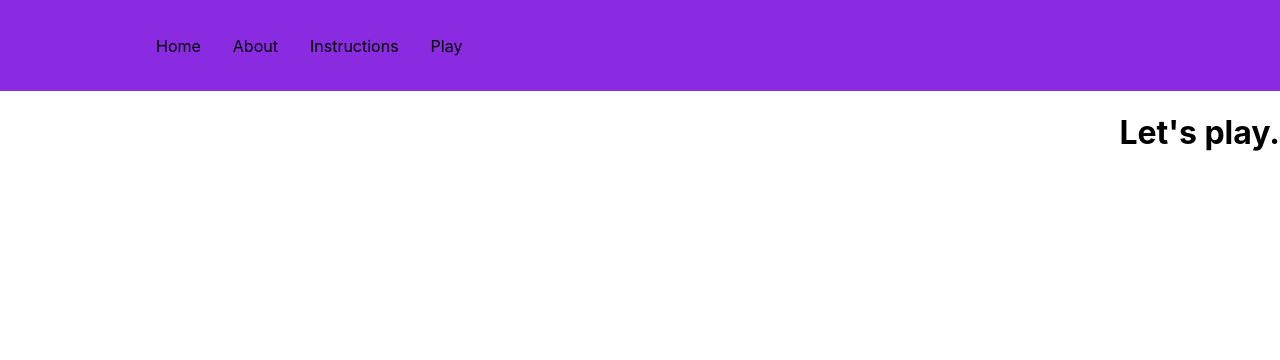
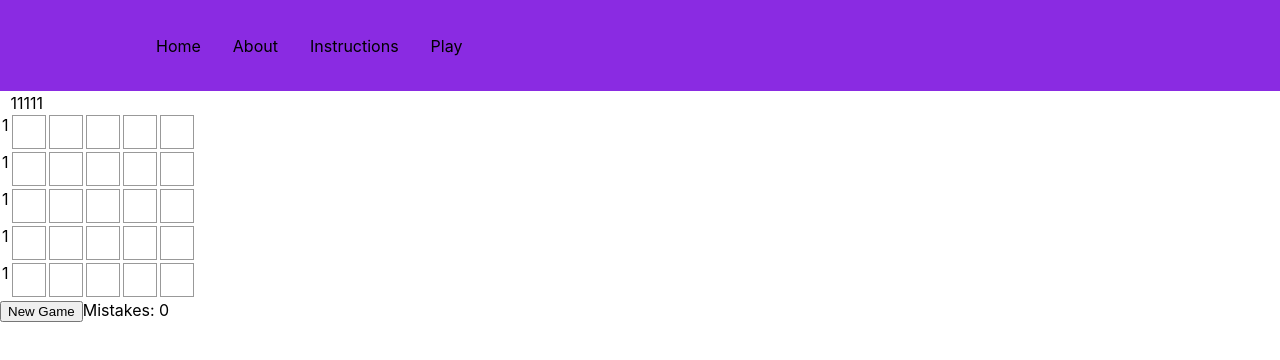
Before and after one commit to ehhiggins37/nonogram-hero, a React (Create React App) app: page /play in a window 1280 px wide. Shown: the top 360 px of the page. Built offline with nearby package versions, Linux system fonts and the light colour scheme.

Commit message:
finally got board working

```diff
--- a/public/index.html
+++ b/public/index.html
@@ -5,7 +5,7 @@
     <link rel="icon" href="%PUBLIC_URL%/favicon.ico" />
     <meta name="viewport" content="width=device-width, initial-scale=1" />
     <meta name="theme-color" content="#000000" />
-    <meta name="description" content="Web site created using create-react-app" />
+    <meta name="Nonogram Hero" content="Web site created using create-react-app" />
     <link rel="apple-touch-icon" href="%PUBLIC_URL%/logo192.png" />
     <!--
       manifest.json provides metadata used when your web app is installed on a
@@ -21,7 +21,7 @@
       work correctly both with client-side routing and a non-root public URL.
       Learn how to configure a non-root public URL by running `npm run build`.
     -->
-    <title>React App</title>
+    <title>Nonogram Hero</title>
   </head>
   <body>
     <noscript>You need to enable JavaScript to run this app.</noscript>
--- a/src/App.css
+++ b/src/App.css
@@ -1,5 +1,3 @@
-
-
 .App {
   text-align: center;
 }
@@ -19,3 +17,18 @@
   font-size: calc(10px + 2vmin);
   color: black;
 }
+
+.square {
+  background: #fff;
+  border: 1px solid #999;
+  float: left;
+  font-size: 24px;
+  font-weight: bold;
+  line-height: 34px;
+  height: 34px;
+  margin-right: -1px;
+  margin-top: -1px;
+  padding: 0;
+  text-align: center;
+  width: 34px;
+}
--- /dev/null
+++ b/src/components/Board.js
@@ -0,0 +1,134 @@
+import React from 'react';
+import Square from './Square'
+import Clues from './Clues'
+
+export default class Board extends React.Component {
+  constructor(props) {
+    super(props);
+    this.state = {
+      mistakes: 0,
+      puzzle: Array(25).fill(false),
+      guesses: Array(25).fill(false)
+    }
+    this.handleSubmit = this.handleSubmit.bind(this);
+    this.handleClick = this.handleClick.bind(this);
+  }
+
+  componentDidMount() {
+    this.newPuzzle()
+  }
+
+  toIndex(row, column) {
+    return row * 5 + column
+  }
+
+  newPuzzle() {
+    // console.log('new game')
+    let mistakes = this.state.mistakes
+    let puzzle = this.state.puzzle
+    let guesses = this.state.guesses
+    this.setState({mistakes: 0});
+    this.setState({puzzle: (Array.from(Array(25), () => Math.random(1)<0.5))});
+    this.setState({guesses: (Array.from(Array(25).fill(false)))})
+  }
+
+  handleClick(event, row, column) {
+    console.log(this.state)
+    let i = this.toIndex(row, column)
+
+    // if there is no guess at index
+    if (!this.state.guesses[i]) {
+      let guesses = this.state.guesses
+      let mistakes = this.state.mistakes
+
+    //if left click
+      if (event.button === 0) {
+        console.log('made it to left click')
+        if (this.state.puzzle[i]) {
+          console.log('should change guess')
+          guesses[i] = 'o'
+        } else {
+          guesses[i] = 'x'
+          this.setState({mistakes: mistakes+1})
+          console.log('should be a mistake')
+        }
+      // if right click
+      } else if (event.button === 2) {
+        console.log('made it to right click')
+        event.preventDefault();
+        if (!this.state.puzzle[i]) {
+          guesses[i] = 'o'
+        } else {
+          guesses[i] = 'x'
+          this.setState({mistakes: mistakes+1})
+        }
+      }
+    }
+}
+
+  handleSubmit(evt) {
+    evt.preventDefault();
+    this.newPuzzle()
+  }
+    //   "\u25A9";
+
+  render() {
+    const { handleClick, handleSubmit } = this
+    let rows = [(
+      <tr key={0}>
+        <td></td>
+        { Array.from(Array(5), (_, column) => (
+          <Clues
+            key={'cc' + column}
+            orientation = 'columns'
+            index={column}
+            puzzle={this.props.puzzle}
+            guesses={this.props.guesses}
+            />
+        ))
+        }
+      </tr>
+    )]
+
+    for (let row = 0; row < 5; row++) {
+      rows.push(
+        <tr key={row + 1}>
+          <Clues
+            key={'cr' + row}
+            orientation='row'
+            index={row}
+            puzzle={this.props.puzzle}
+            guesses={this.props.guesses}
+          />
+          { Array.from(Array(5), (_, column) => (
+              <Square
+                key={row + ',' + column}
+                box={this.state.puzzle[this.toIndex(row, column)]}
+                guess={this.state.guesses[this.toIndex(row, column)]}
+                onClick={(event) => handleClick(event, row, column)}
+                onContextMenu={(event) => handleClick(event, row, column)}
+              />
+            ))
+          }
+        </tr>
+      );
+    }
+    return (
+      <div>
+        <div>
+          <table className="puzzle">
+            <tbody>
+              {rows}
+            </tbody>
+          </table>
+        </div>
+        <div>
+          <button className="newGameButton" onClick={handleSubmit}>
+            New Game
+          </button>
+          Mistakes: {this.state.mistakes}
+        </div>
+      </div>
+    )
+  }
+}
--- /dev/null
+++ b/src/components/Clues.js
@@ -0,0 +1,19 @@
+import React from 'react';
+
+export default class Clues extends React.Component {
+  // constructor(props) {
+  //   super(props)
+  // }
+
+  toIndex(row, column) {
+    return row * 5 + column
+  }
+
+  render() {
+
+
+  return (
+    1
+  )
+  }
+}
--- /dev/null
+++ b/src/components/Game.js
@@ -0,0 +1,10 @@
+import React from 'react';
+import Board from './Board'
+
+export default class Game extends React.Component {
+  render() {
+    return (
+      <Board />
+    )
+  }
+}
--- /dev/null
+++ b/src/components/Square.js
@@ -0,0 +1,13 @@
+import React from 'react';
+
+export default function Square(props) {
+  return (
+    <td>
+      <button className="square"
+        onClick={props.onClick}
+        onContextMenu={props.onClick}>
+        {props.value}
+      </button>
+    </td>
+    )
+}
--- a/src/pages/about.js
+++ b/src/pages/about.js
@@ -10,7 +10,9 @@ const About = () => {
         height: '100vh'
       }}
     >
-      <h1>Nonograms are a logic puzzle.</h1>
+      <h3>
+      Nonograms are a logic puzzle also known as Picross, Griddlers, and many other names. The idea is to fill in boxes in a grid based on clues to create a hidden picture.
+      </h3>
     </div>
   );
 };
--- a/src/pages/instructions.js
+++ b/src/pages/instructions.js
@@ -10,7 +10,7 @@ const Instructions = () => {
         height: '100vh'
       }}
     >
-      <h1>This is how you play.</h1>
+      <h3>This is how you play. Pay attention to the clues on the left and top of the puzzle. These tell you how many cells for each row/column should be filled out. If there is a space between the clue numbers, it means 1+ cell is necessary between the two numbers. The filled-in cells will form a picture at the end of the puzzle.</h3>
     </div>
   );
 };
--- a/src/pages/play.js
+++ b/src/pages/play.js
@@ -1,16 +1,11 @@
 import React from 'react';
+// import Board from '../components/Board'
+import Game from '../components/Game'
 
 const Play = () => {
   return (
-    <div
-      style={{
-        display: 'flex',
-        justifyContent: 'Right',
-        alignItems: 'Right',
-        height: '100vh'
-      }}
-    >
-      <h1>Let's play.</h1>
+    <div>
+      <Game />
     </div>
   );
 };
```
